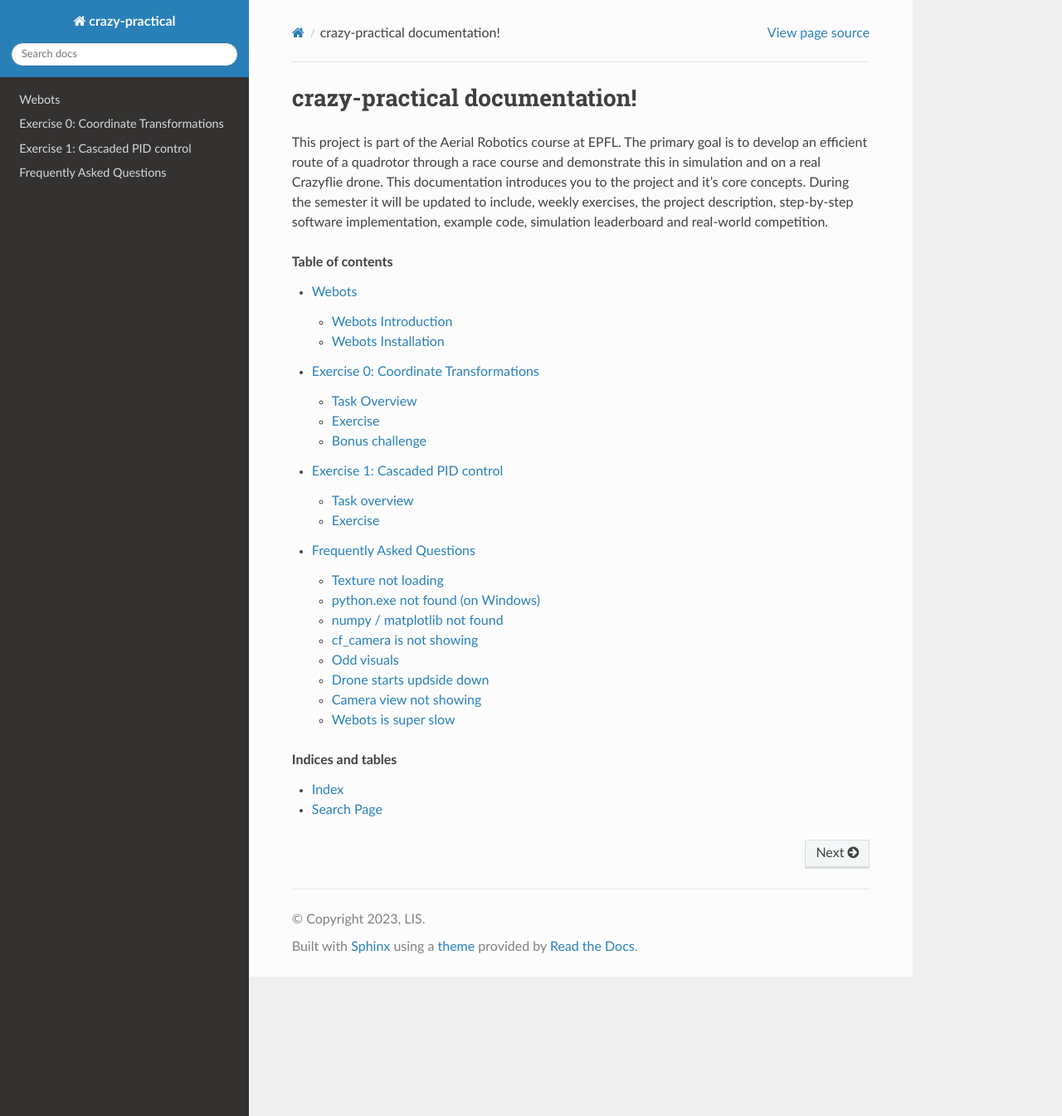
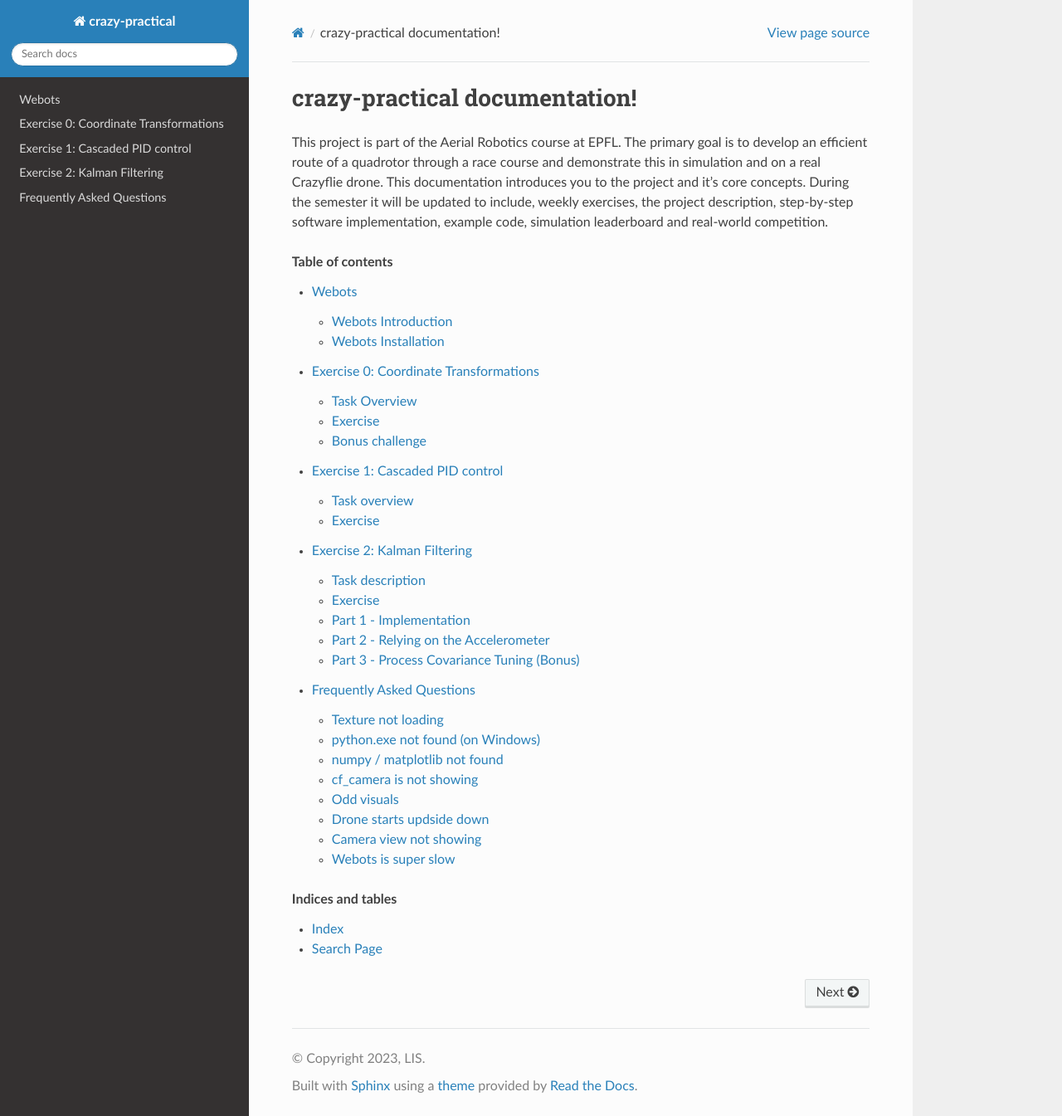
Before and after one commit to lis-epfl/micro-502, a Sphinx documentation site: the page built from docs/index.rst, in a window 1280 px wide and 1345 px high. Shown: the whole window at 83% size. Built offline with Sphinx 7.4.7 and the Read the Docs theme 3.1.0, drawn with Linux system fonts in a browser that asks for light colours.

Commit message:
fix(Ex2 docs): Include Exercise 2 description in index.rst

```diff
--- a/docs/index.rst
+++ b/docs/index.rst
@@ -17,6 +17,7 @@ This documentation introduces you to the project and it's core concepts. During
    exercise_0/webots_introduction
    exercise_0/exercise_0_description
    exercise_1/exercise_1_description
+   exercise_2/exercise_2_description
    faq/faq
 
 .. rubric:: Indices and tables
```
